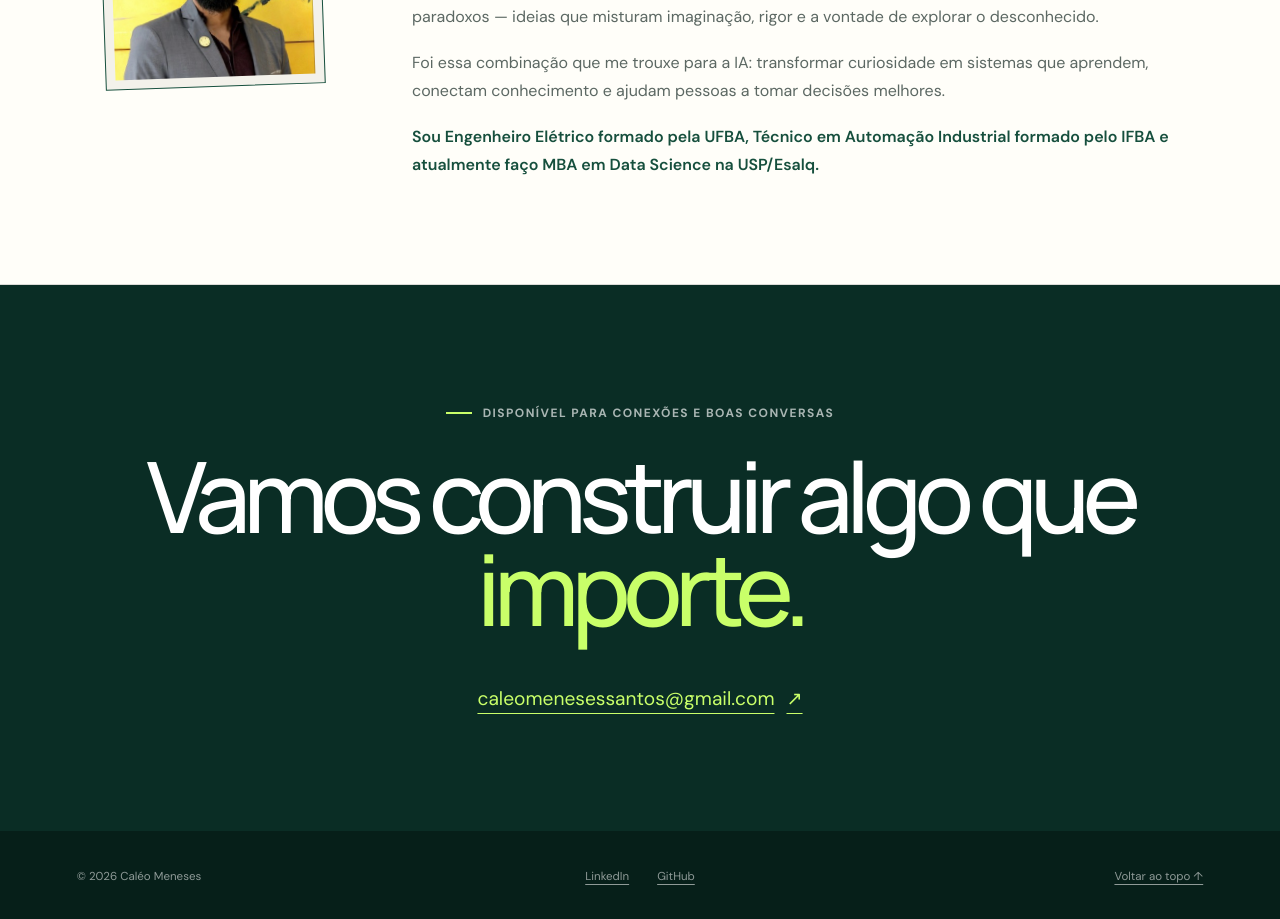
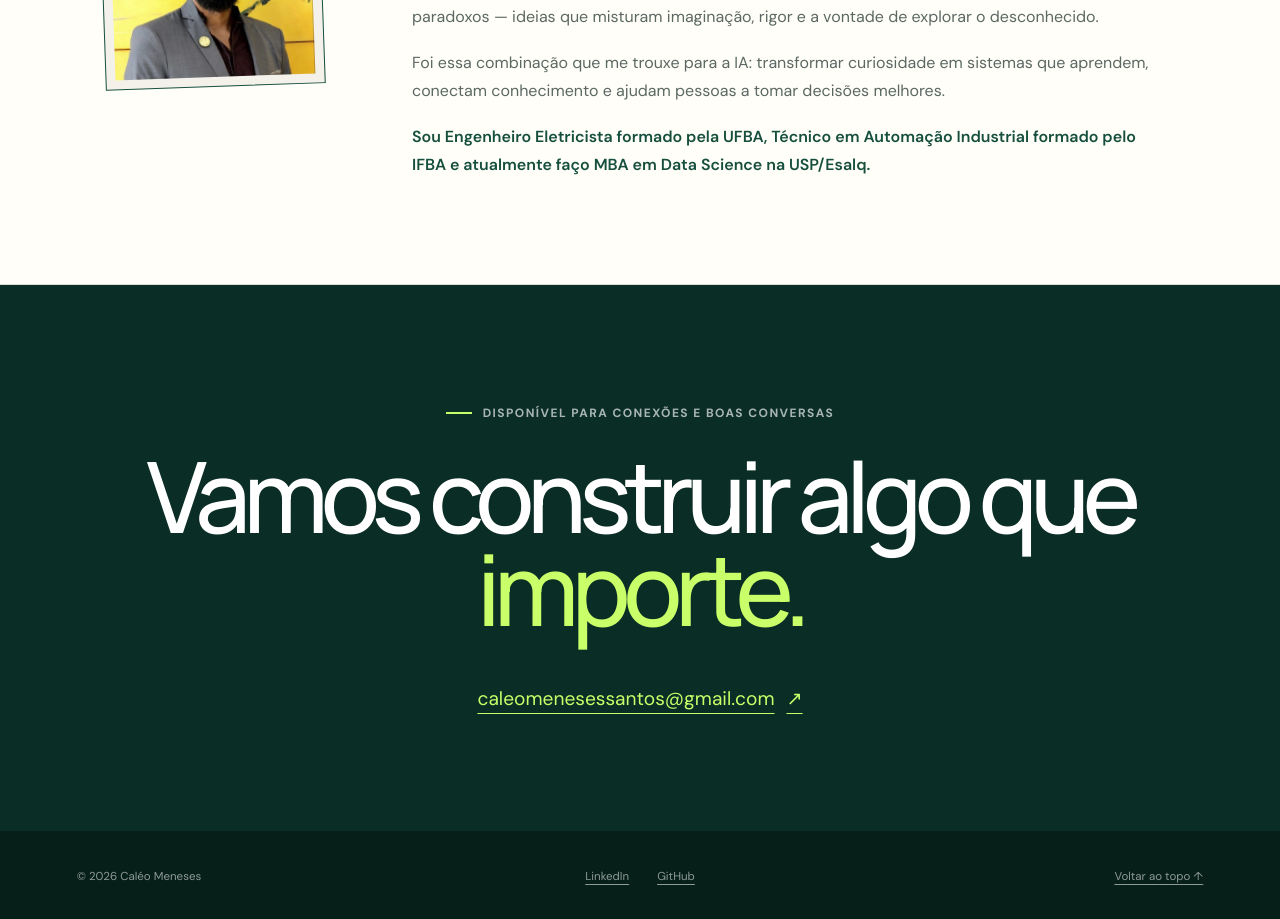
Before and after one commit to caleo-hub/site-pessoal-caleo, a Next.js app: page / in a window 1280 px wide. Shown: the part 7820-8739 px from the top of the page. Built offline with nearby package versions, Linux system fonts and the light colour scheme; no server answers.

Commit message:
copy: corrigir título profissional

```diff
--- a/src/app/page.tsx
+++ b/src/app/page.tsx
@@ -281,7 +281,7 @@ export default function HomePage() {
             Foi essa combinação que me trouxe para a IA: transformar curiosidade em sistemas que aprendem, conectam conhecimento e ajudam pessoas a tomar decisões melhores.
           </p>
           <p className="personal-note__formation">
-            Sou Engenheiro Elétrico formado pela UFBA, Técnico em Automação Industrial formado pelo IFBA e atualmente faço MBA em Data Science na USP/Esalq.
+            Sou Engenheiro Eletricista formado pela UFBA, Técnico em Automação Industrial formado pelo IFBA e atualmente faço MBA em Data Science na USP/Esalq.
           </p>
         </div>
       </section>
```
Also changed, not shown: 1 other file (tests, documents, lock files or other folders).
